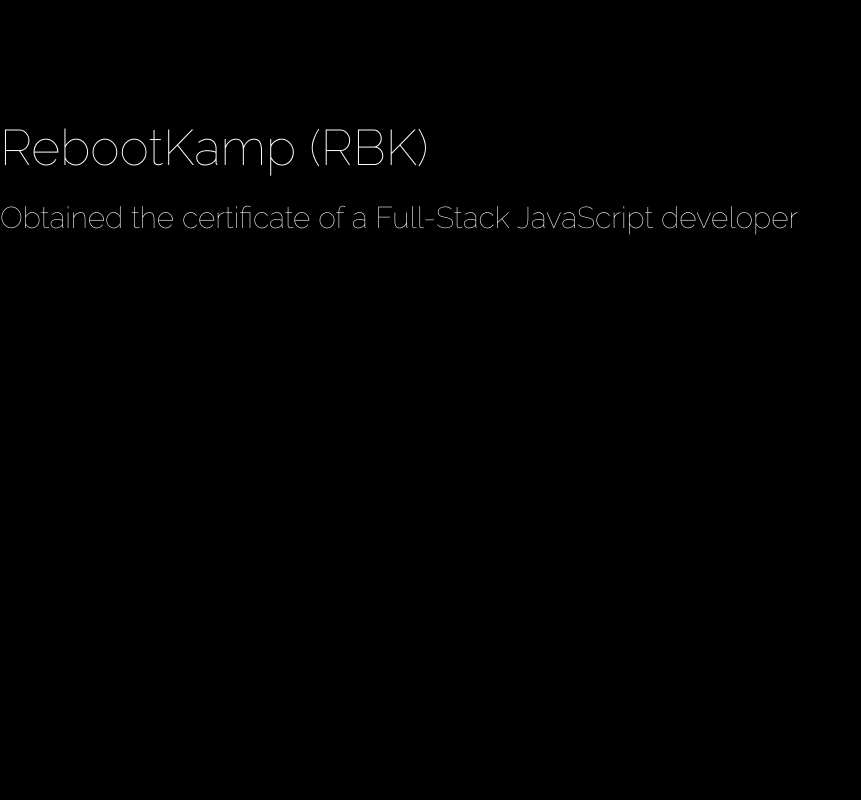
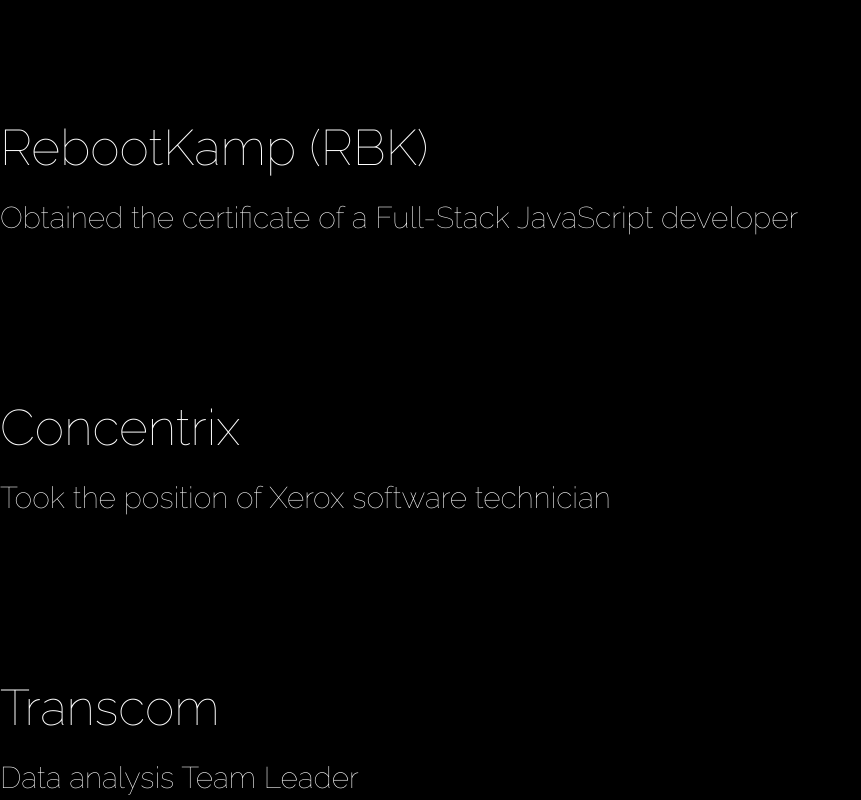
Before and after one commit to Aksel-R/portfolio, a Next.js app: page /experiences in a window 1280 px wide. Shown: the part 880-1680 px from the top of the page, without its empty margins (0-861 px from the left). Before the commit the page ends 1120 px from the top, so only its background shows below. Built offline with nearby package versions, Linux system fonts and the light colour scheme; a web font is replaced by a local one.

Commit message:
Update page.tsx

```diff
--- a/src/app/experiences/page.tsx
+++ b/src/app/experiences/page.tsx
@@ -54,6 +54,16 @@
      <Item   year={"2023"} />
      <p id="des">Obtained the certificate of a Full-Stack JavaScript developer</p>
      </div>
+ <div className="mt-20">
+     <h1  id="institut"> Concentrix  </h1>
+     <Item   year={"2024"} />
+     <p id="des">Took the position of Xerox software technician</p>
+     </div>
+ <div className="mt-20">
+     <h1  id="institut"> Transcom </h1>
+     <Item   year={"Now"} />
+     <p id="des">Data analysis Team Leader</p>
+     </div>
     </>
   );
 }
```
